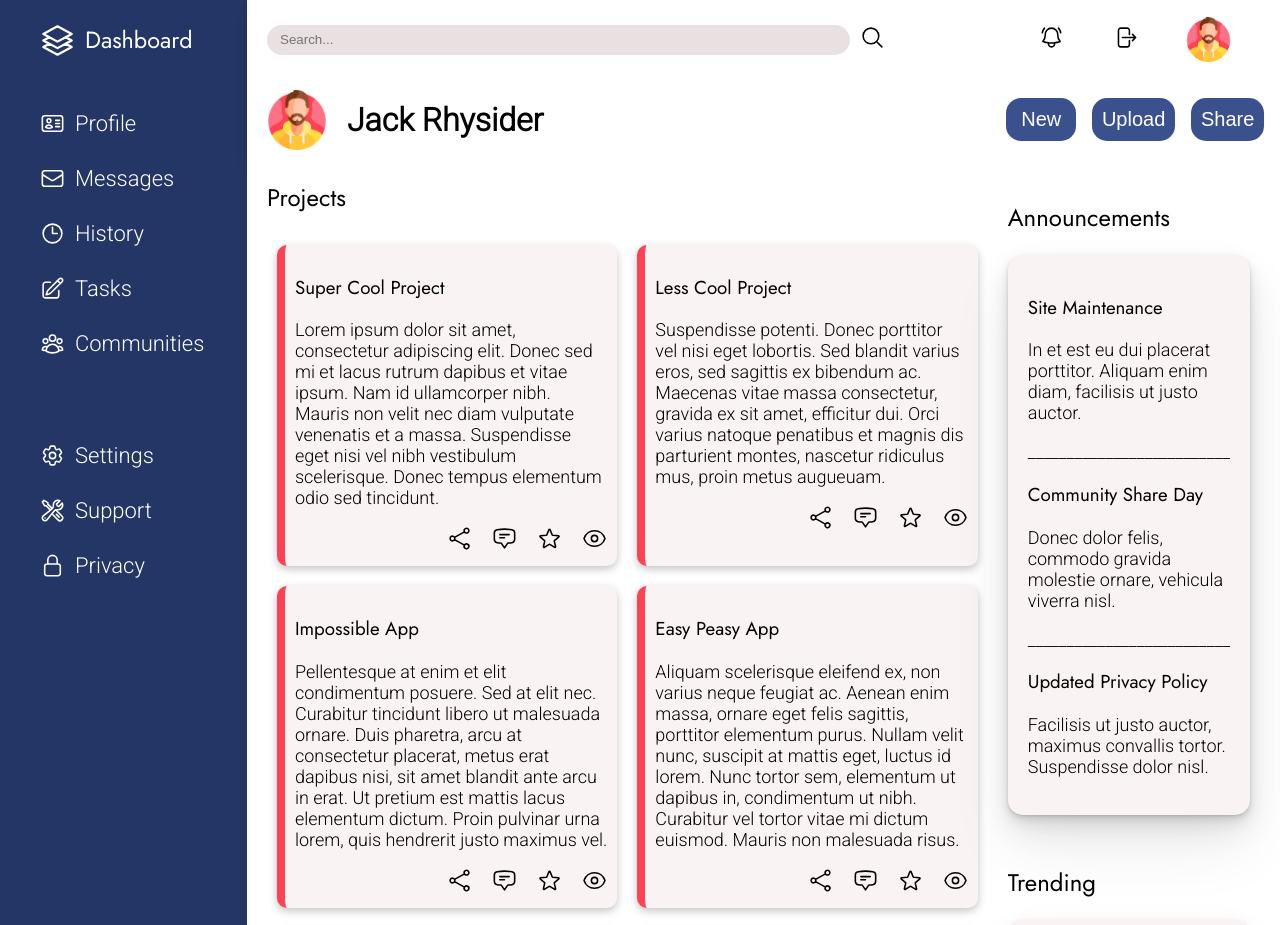
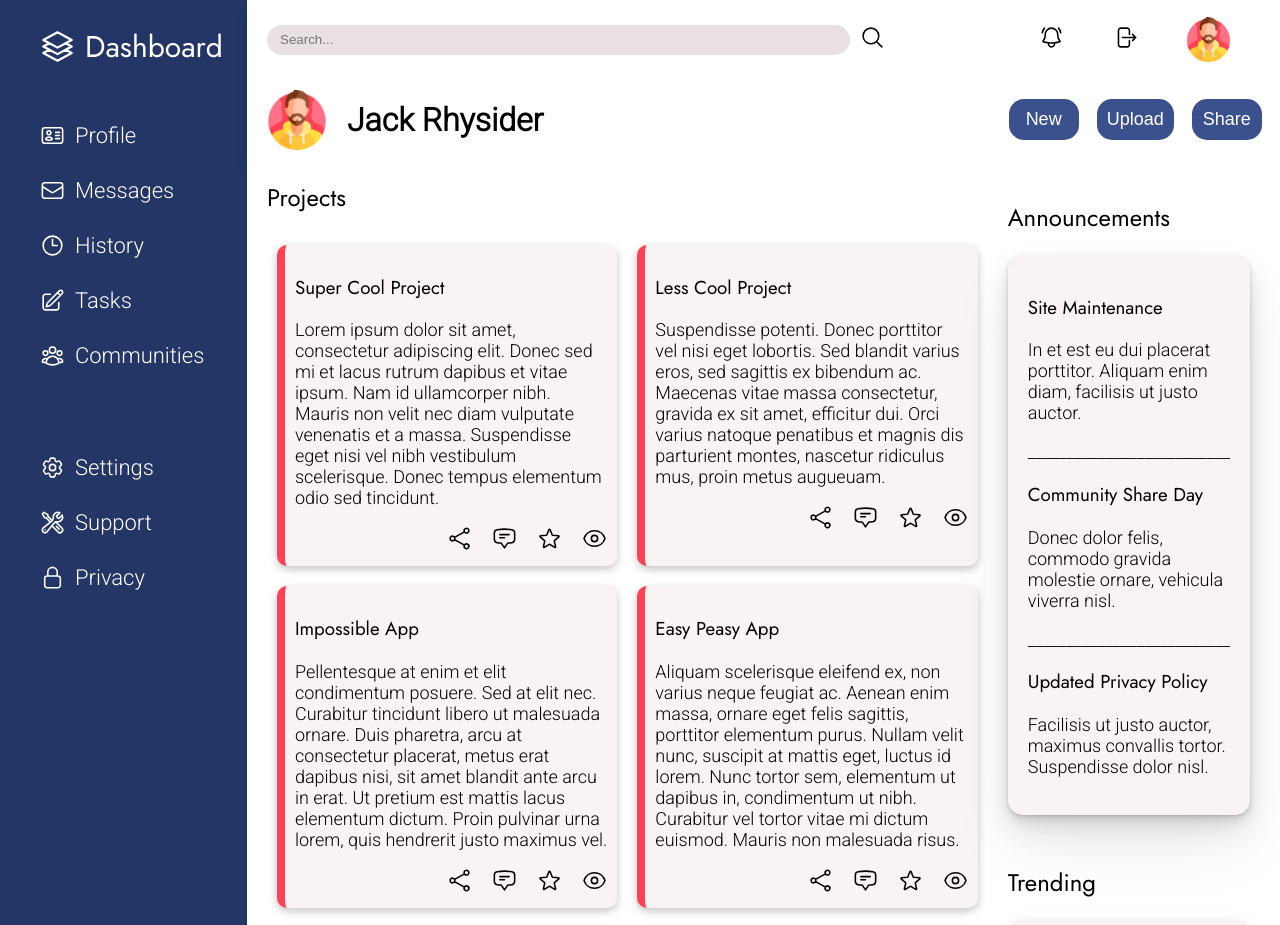
Before and after one commit to ladinofel/admin-dashboard, a plain HTML site: page index.html in a window 1280 px wide. Shown: the top 925 px of the page. Drawn offline with Linux system fonts and the light colour scheme.

Commit message:
Troubleshoot sizes

```diff
--- a/index.html
+++ b/index.html
@@ -16,7 +16,7 @@
         <svg id="dashboard" xmlns="http://www.w3.org/2000/svg" fill="none" viewBox="0 0 24 24" stroke-width="1.5" stroke="currentColor" class="w-6 h-6">
           <path stroke-linecap="round" stroke-linejoin="round" d="M6.429 9.75L2.25 12l4.179 2.25m0-4.5l5.571 3 5.571-3m-11.142 0L2.25 7.5 12 2.25l9.75 5.25-4.179 2.25m0 0L21.75 12l-4.179 2.25m0 0l4.179 2.25L12 21.75 2.25 16.5l4.179-2.25m11.142 0l-5.571 3-5.571-3" />
         </svg>
-        <h3>Dashboard</h3>
+        <h2>Dashboard</h2>
       </div>
       <div class="profile">
         <svg xmlns="http://www.w3.org/2000/svg" fill="none" viewBox="0 0 24 24" stroke-width="1.5" stroke="currentColor" class="w-6 h-6">
--- a/styles.css
+++ b/styles.css
@@ -157,7 +157,7 @@ a:hover {
 }
 
 button {
-  font-size: 20px;
+  font-size: 18px;
   padding: 10px;
   min-width: 70px;
   border-radius: 15px;
```
